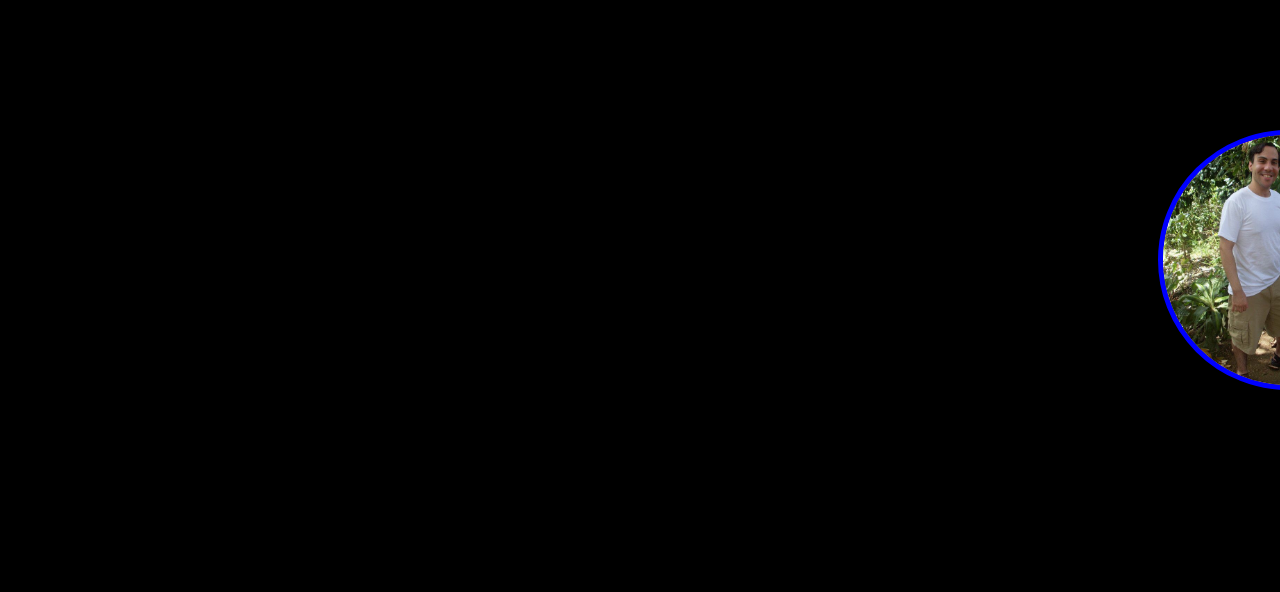
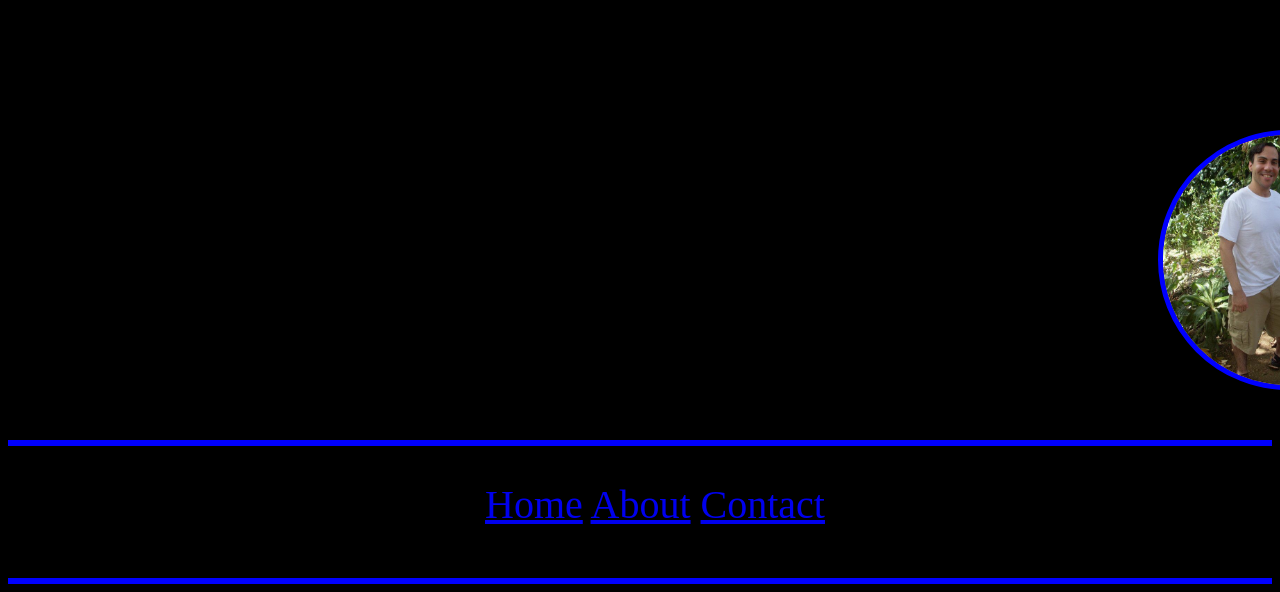
Before and after one commit to D1AZ1981/coolwebsite, a plain HTML site: page index.html in a window 1280 px wide. Shown: the part 285-877 px from the top of the page. Before the commit the page ends 800 px from the top, so only its background shows below. Drawn offline with Linux system fonts and the light colour scheme.

Commit message:
this is my eight commit

```diff
--- a/index.html
+++ b/index.html
@@ -10,5 +10,17 @@
     <body>
                     <h1>Danny's Website</h1>
             <img src="./images/danny_pic.JPG" alt="Danny's Pic">
+
+            <hr>
+            <nav>
+               <a href="index.html">Home</a>
+               <a href="about.html">About</a>
+               <a href="contact.html">Contact</a>
+            </nav>
+            <form>
+
+            </form>
+
+            <hr>
     </body>
 </html>
--- a/styles.css
+++ b/styles.css
@@ -20,3 +20,18 @@ img {
     background: linear-gradient(white, white) padding-box,
                 linear-gradient(45deg, blue, purple, red) border-box;
 }
+hr {
+
+    border: 3px solid blue;
+    margin-top: 50px;
+
+}
+nav {
+    font-size: 40px;
+    text-align: center;
+    margin-top: 35px;
+    margin-left: 30px;
+}
+a:hover {
+    color:aqua;
+}
```
